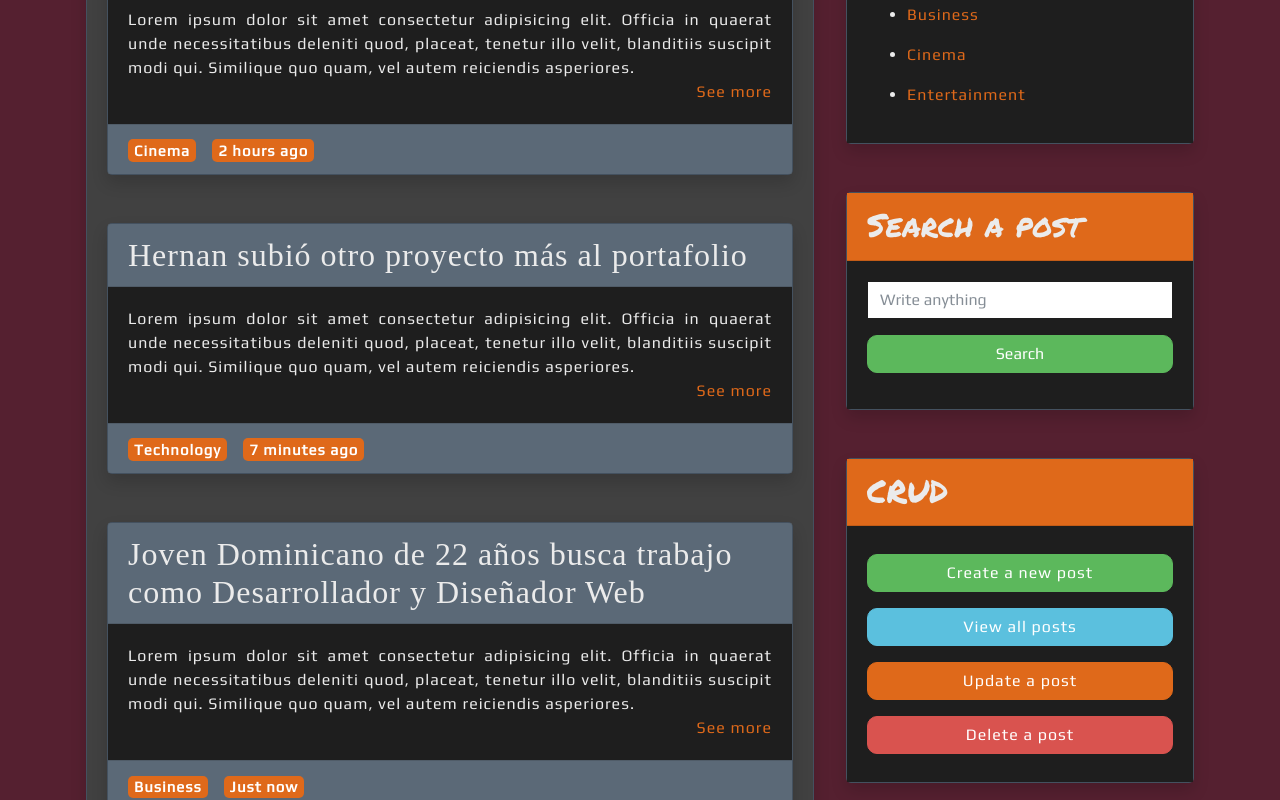
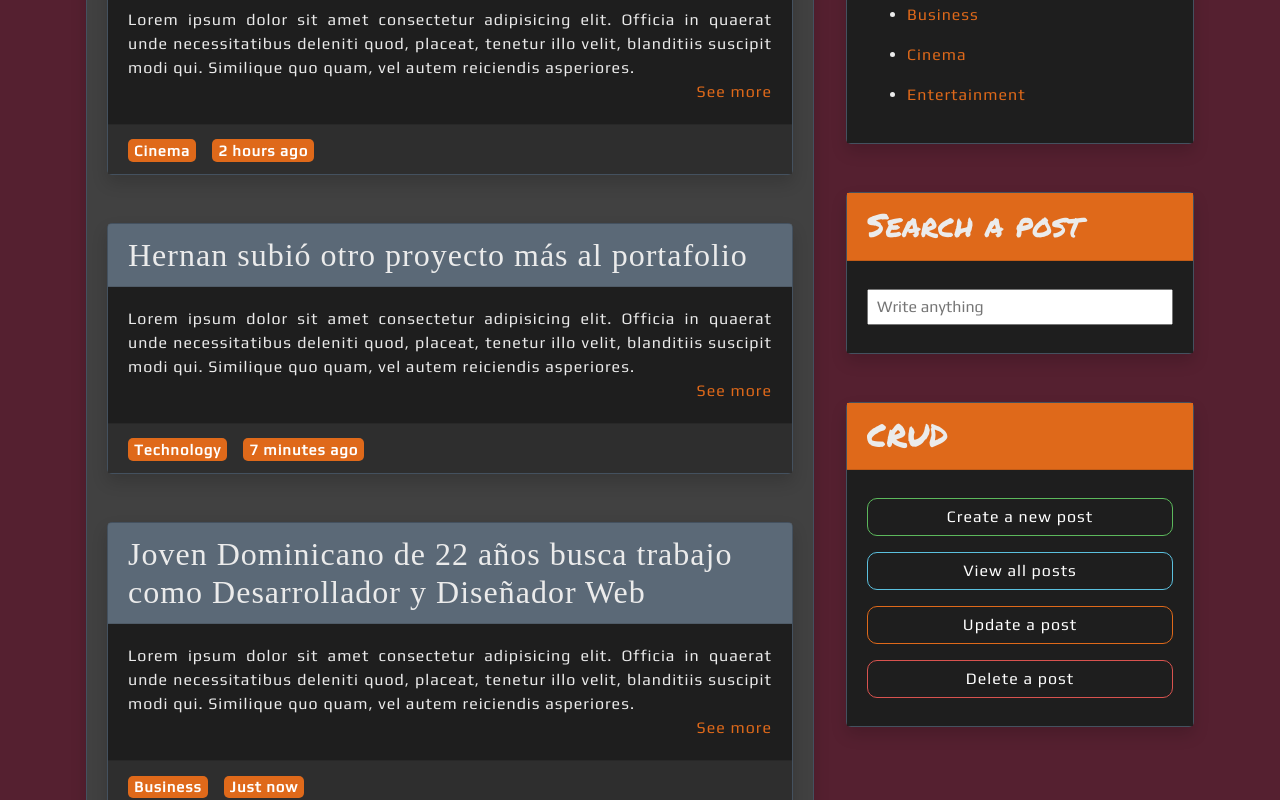
Before and after one commit to hernanreiq/Quality-Writer, a React (Create React App) app: page / in a window 1280 px wide. Shown: the part 680-1480 px from the top of the page. Built offline with nearby package versions, Linux system fonts and the light colour scheme; a web font is replaced by a local one.

Commit message:
Botones y card-footer con estilos cambiados

```diff
--- a/src/views/css/style.css
+++ b/src/views/css/style.css
@@ -70,4 +70,9 @@ footer p, .card-body {
 
 .btn {
   border-radius: 10px;
+  background-color: transparent;
 }
+
+.card-footer {
+  background-color: #2e2e2e !important;
+}
--- a/src/views/partials/aside.jsx
+++ b/src/views/partials/aside.jsx
@@ -32,14 +32,7 @@ class Aside extends Component {
                             <h2 className="card-title mb-1">Search a post</h2>
                         </div>
                         <div className="card-body">
-                            <form>
-                                <div className="form-group">
-                                    <input type="text" className="form-control" id="search_input" placeholder="Write anything"/>
-                                </div>
-                                <div className="form-group">
-                                    <button className="btn btn-success w-100">Search</button>
-                                </div>
-                            </form>
+                                <input type="text" className="w-100 my-2 py-1 px-2" id="search_input" placeholder="Write anything" />
                         </div>
                     </div>
                     <div className="card shadow mb-5">
```
